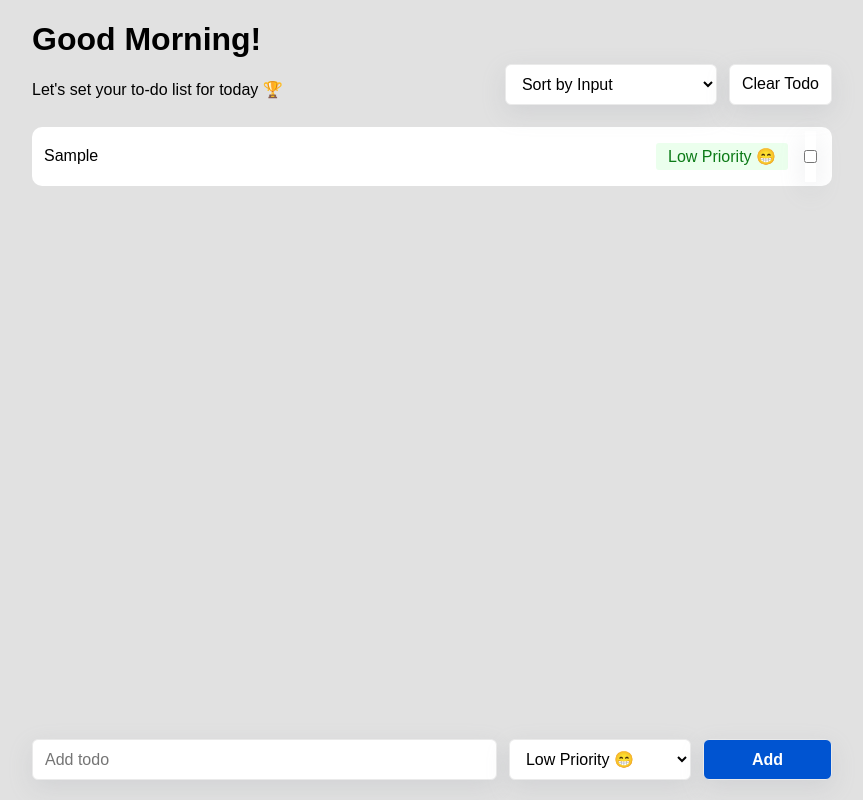
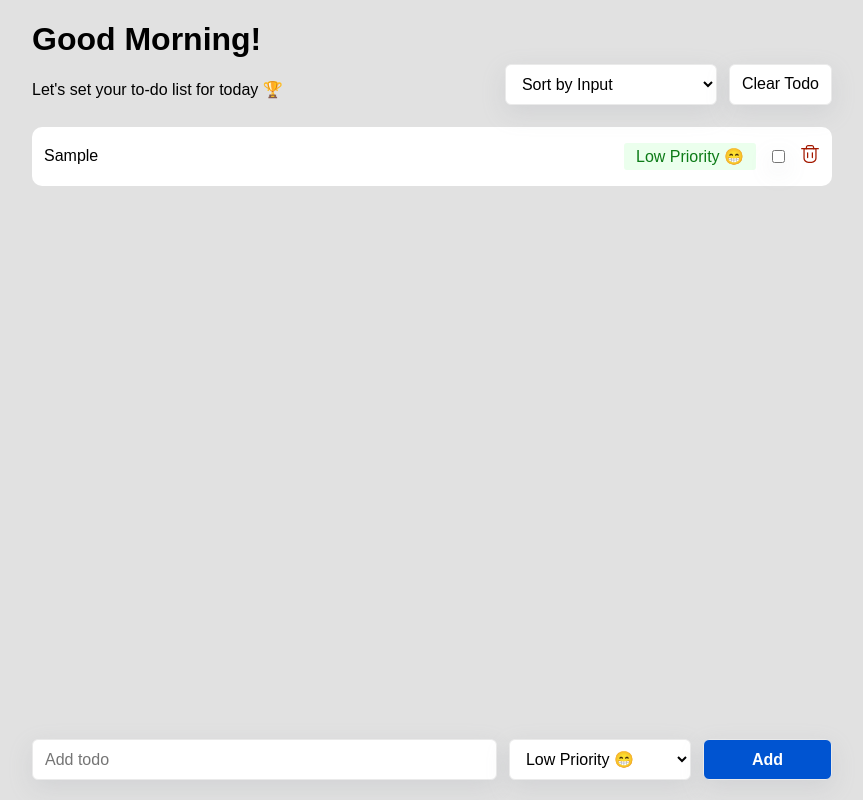
Before and after one commit to Mirzafatur/react-simple-todo, a React (Vite) app: page / in a window 1280 px wide. Both pictures are taken after typing "Sample" into the empty fields and a click on the button "Add". Shown: the whole page, without its empty margins (208-1071 px from the left). Built offline with nearby package versions, Linux system fonts and the light colour scheme.

Commit message:
feat "add delete button"

```diff
--- a/src/App.jsx
+++ b/src/App.jsx
@@ -81,6 +81,46 @@ function TodoItem({ todo, onFinishedTodo }) {
           value={todo.finished}
           onChange={() => onFinishedTodo(todo.id)}
         />
+        <div className="delete-btn">
+          <svg
+            width="20"
+            height="20"
+            viewBox="0 0 24 24"
+            fill="none"
+            xmlns="http://www.w3.org/2000/svg"
+          >
+            <path
+              fill-rule="evenodd"
+              clip-rule="evenodd"
+              d="M1.25012 5.57153C1.25012 5.15732 1.58591 4.82153 2.00012 4.82153H21.9999C22.4141 4.82153 22.7499 5.15732 22.7499 5.57153C22.7499 5.98575 22.4141 6.32153 21.9999 6.32153H2.00012C1.58591 6.32153 1.25012 5.98575 1.25012 5.57153Z"
+              fill="#A41900"
+            />
+            <path
+              fill-rule="evenodd"
+              clip-rule="evenodd"
+              d="M5.60724 6.32153V16.8999C5.60724 19.3023 7.5548 21.2499 9.95724 21.2499H14.0428C16.4452 21.2499 18.3928 19.3023 18.3928 16.8999V6.32153H5.60724ZM4.10724 5.67153C4.10724 5.20209 4.4878 4.82153 4.95724 4.82153H19.0428C19.5122 4.82153 19.8928 5.2021 19.8928 5.67153V16.8999C19.8928 20.1308 17.2737 22.7499 14.0428 22.7499H9.95724C6.72637 22.7499 4.10724 20.1308 4.10724 16.8999V5.67153Z"
+              fill="#A41900"
+            />
+            <path
+              fill-rule="evenodd"
+              clip-rule="evenodd"
+              d="M9.14288 9.82141C9.5571 9.82141 9.89288 10.1572 9.89288 10.5714V16.2856C9.89288 16.6998 9.5571 17.0356 9.14288 17.0356C8.72867 17.0356 8.39288 16.6998 8.39288 16.2856V10.5714C8.39288 10.1572 8.72867 9.82141 9.14288 9.82141Z"
+              fill="#A41900"
+            />
+            <path
+              fill-rule="evenodd"
+              clip-rule="evenodd"
+              d="M14.8571 9.82141C15.2713 9.82141 15.6071 10.1572 15.6071 10.5714V16.2856C15.6071 16.6998 15.2713 17.0356 14.8571 17.0356C14.4429 17.0356 14.1071 16.6998 14.1071 16.2856V10.5714C14.1071 10.1572 14.4429 9.82141 14.8571 9.82141Z"
+              fill="#A41900"
+            />
+            <path
+              fill-rule="evenodd"
+              clip-rule="evenodd"
+              d="M9.71436 2.75012C9.024 2.75012 8.46436 3.30977 8.46436 4.00012V5.57151C8.46436 5.98572 8.12857 6.32151 7.71436 6.32151C7.30014 6.32151 6.96436 5.98572 6.96436 5.57151V4.00012C6.96436 2.48134 8.19557 1.25012 9.71436 1.25012H14.2857C15.8045 1.25012 17.0357 2.48134 17.0357 4.00012V5.57151C17.0357 5.98572 16.6999 6.32151 16.2857 6.32151C15.8715 6.32151 15.5357 5.98572 15.5357 5.57151V4.00012C15.5357 3.30977 14.976 2.75012 14.2857 2.75012H9.71436Z"
+              fill="#A41900"
+            />
+          </svg>
+        </div>
       </div>
     </div>
   );
--- a/src/index.css
+++ b/src/index.css
@@ -69,6 +69,7 @@ input {
 
 .item-action {
   display: flex;
+  align-items: center;
   gap: 12px;
 }
 
@@ -77,3 +78,7 @@ input {
   padding: 4px 12px;
   border-radius: 3px;
 }
+
+.delete-btn {
+  cursor: pointer;
+}
```
